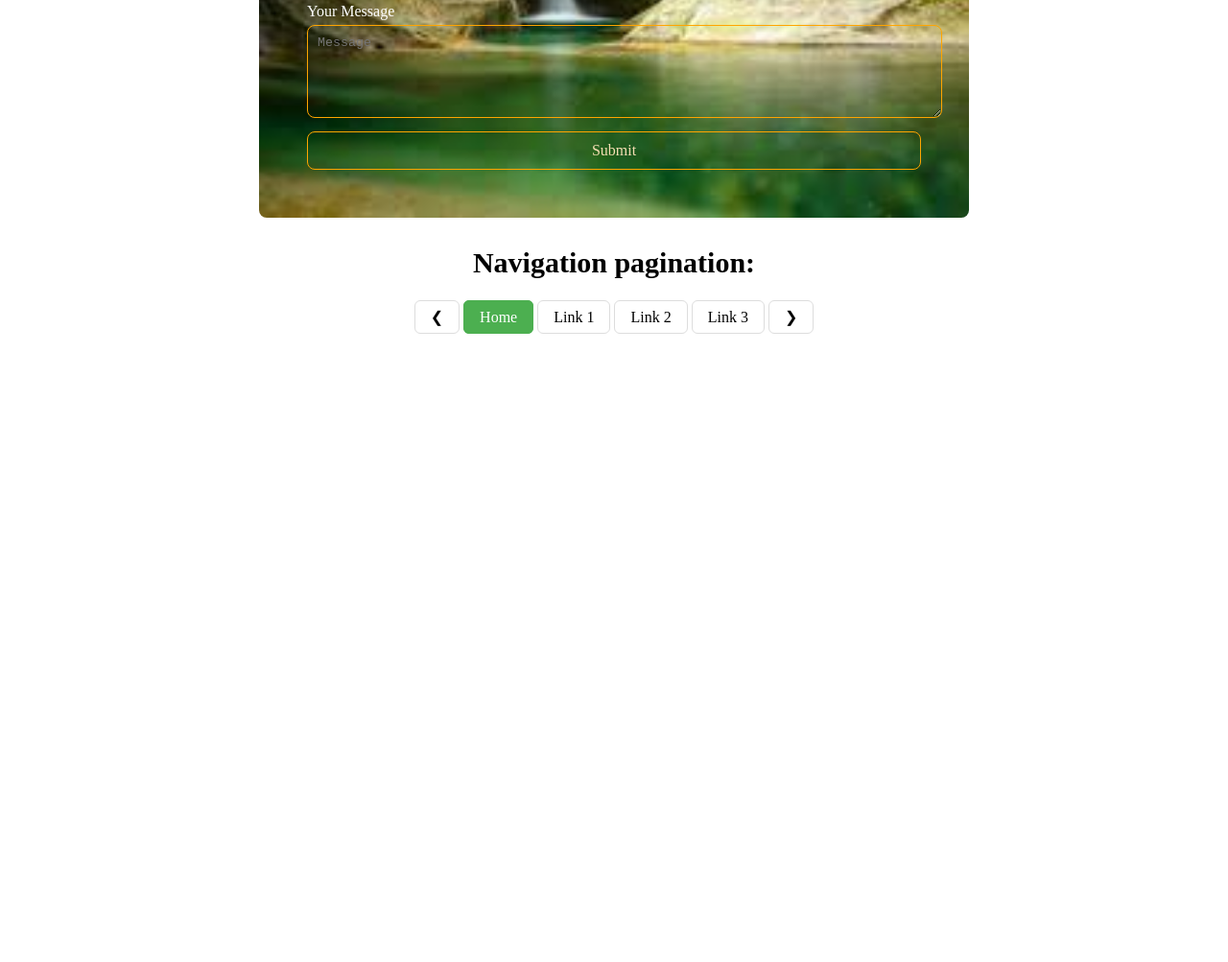
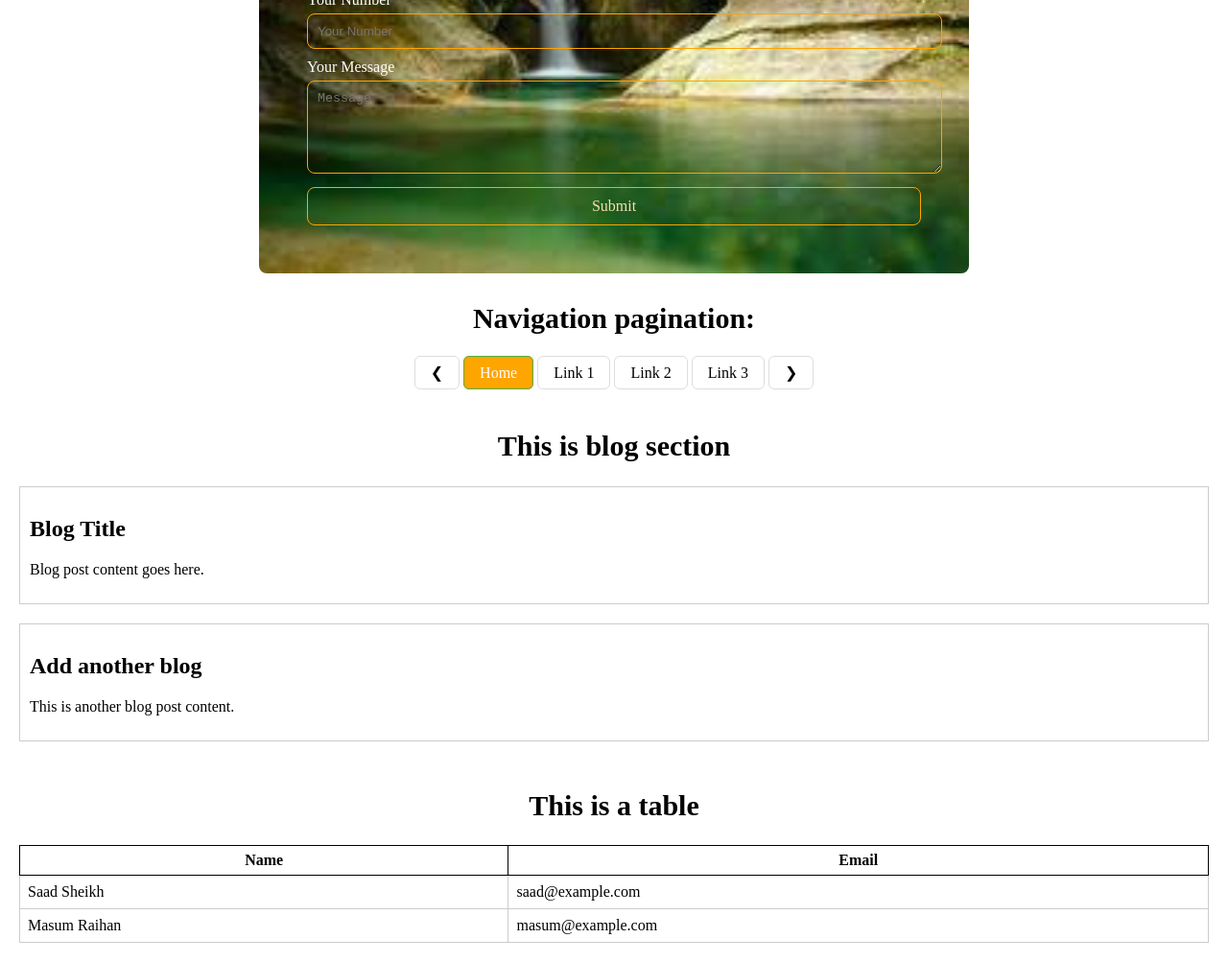
Before and after one commit to Saadsheikh133/explore-css, a plain HTML site: page index.html in a window 1280 px wide. Shown: the part 461-1464 px from the top of the page at 96% size. Before the commit the page ends 821 px from the top, so only its background shows below. Drawn offline with Linux system fonts and the light colour scheme.

Commit message:
added table section, blog section and cta

```diff
--- a/index.html
+++ b/index.html
@@ -21,6 +21,10 @@
             <button class="btn">Click Me</button>
         </nav>
     </section>
+    <!-- Call to Action (CTA) -->
+    <div class="cta-container">
+        <a href="#" class="cta-btn">Sign Up Now</a>
+    </div>
 
     <!-- Contact Forms -->
     <section class="contact">
@@ -57,6 +61,40 @@
             <a href="#">❯</a>
         </div>
     </section>
+    <!-- Blog Section -->
+    <section class="blog">
+        <h2 class="blog-title">This is blog section</h2>
+        <article class="add-blog">
+            <h2>Blog Title</h2>
+            <p>Blog post content goes here.</p>
+        </article>
+        <article class="add-blog">
+            <h2>Add another blog</h2>
+            <p>This is another blog post content.</p>
+        </article>
+    </section>
+    <!-- Tables -->
+    <section class="table-container">
+        <h2 class="table-title">This is a table</h2>
+        <table>
+            <thead>
+                <tr>
+                    <th>Name</th>
+                    <th>Email</th>
+                </tr>
+            </thead>
+            <tbody>
+                <tr>
+                    <td>Saad Sheikh</td>
+                    <td>saad@example.com</td>
+                </tr>
+                <tr>
+                    <td>Masum Raihan</td>
+                    <td>masum@example.com</td>
+                </tr>
+            </tbody>
+        </table>
+    </section>
 </body>
 
 </html>
--- a/style.css
+++ b/style.css
@@ -108,6 +108,7 @@ nav {
 .pagination {
     text-align: center;
     margin-bottom: 20px;
+    margin-bottom: 50px;
 }
 
 .pagination a {
@@ -122,7 +123,7 @@ nav {
 }
 
 .pagination a.active {
-    background-color: #4CAF50;
+    background-color: orange;
     color: white;
     border: 1px solid #4CAF50;
 }
@@ -136,3 +137,65 @@ nav {
     font-weight: bold;
     text-align: center;
 }
+
+/* CTA */
+.cta-container {
+    text-align: center;
+    margin: 20px;
+}
+
+.cta-btn {
+    display: inline-block;
+    padding: 10px 20px;
+    background-color: orange;
+    color: white;
+    text-decoration: none;
+    border-radius: 5px;
+    font-weight: bold;
+    transition: background-color 0.3s ease;
+}
+
+.cta-btn:hover {
+    background-color: #e55b00;
+}
+
+/* Blog Section */
+.blog {
+    margin: 50px 20px;
+}
+
+.blog-title{
+    font-size: 30px;
+    font-weight: bold;
+    text-align: center;
+}
+
+.add-blog {
+    border: 1px solid #ccc;
+    padding: 10px;
+    margin-bottom: 20px;
+}
+
+/* Tables */
+.table-container {
+    margin: 20px;
+}
+
+.table-title{
+    font-size: 30px;
+    font-weight: bold;
+    text-align: center;
+}
+
+table {
+    width: 100%;
+    border-collapse: collapse;
+}
+th{
+    border: 1px solid black;
+    padding: 6px 0;
+}
+td {
+    border: 1px solid #ccc;
+    padding: 8px;
+}
```
